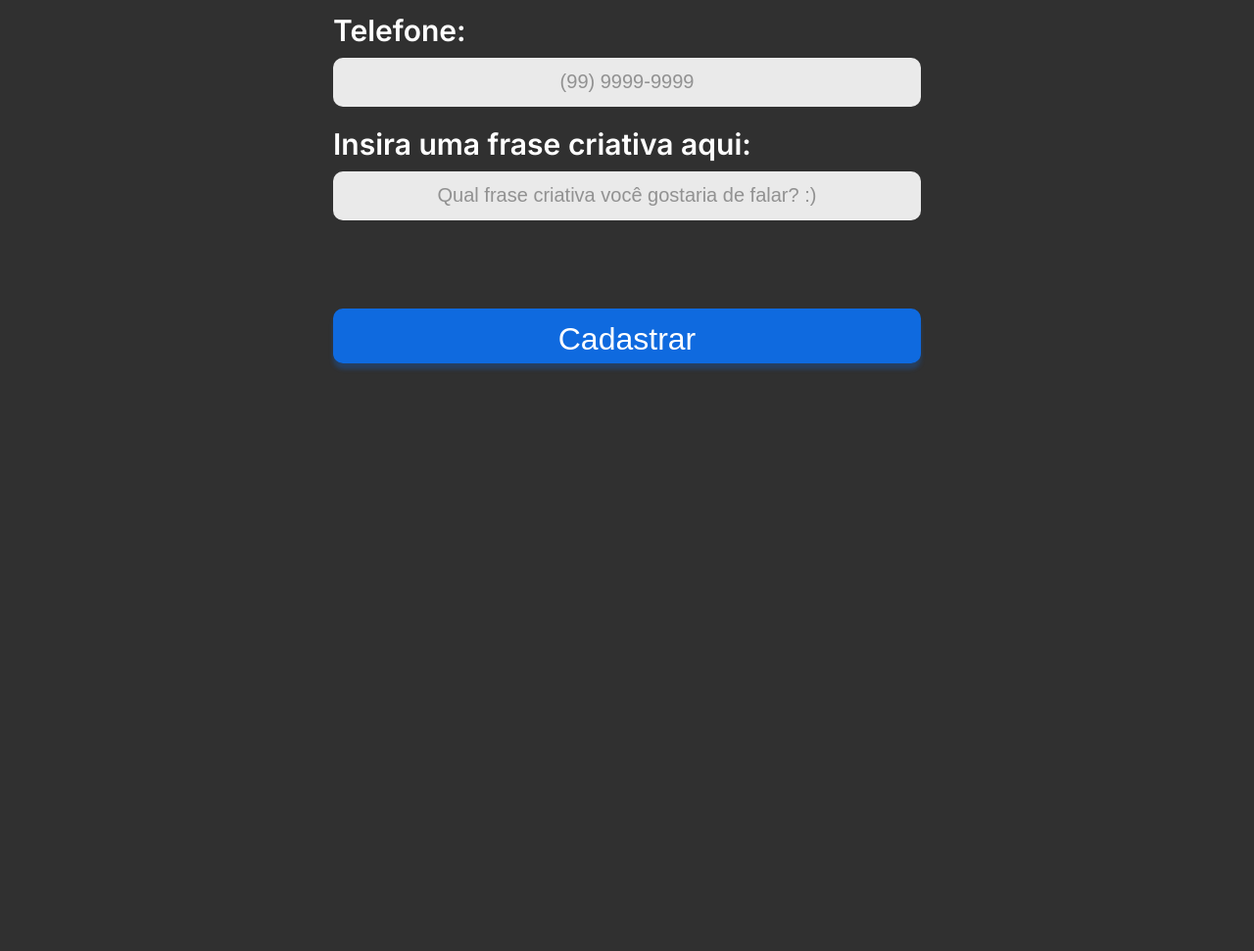
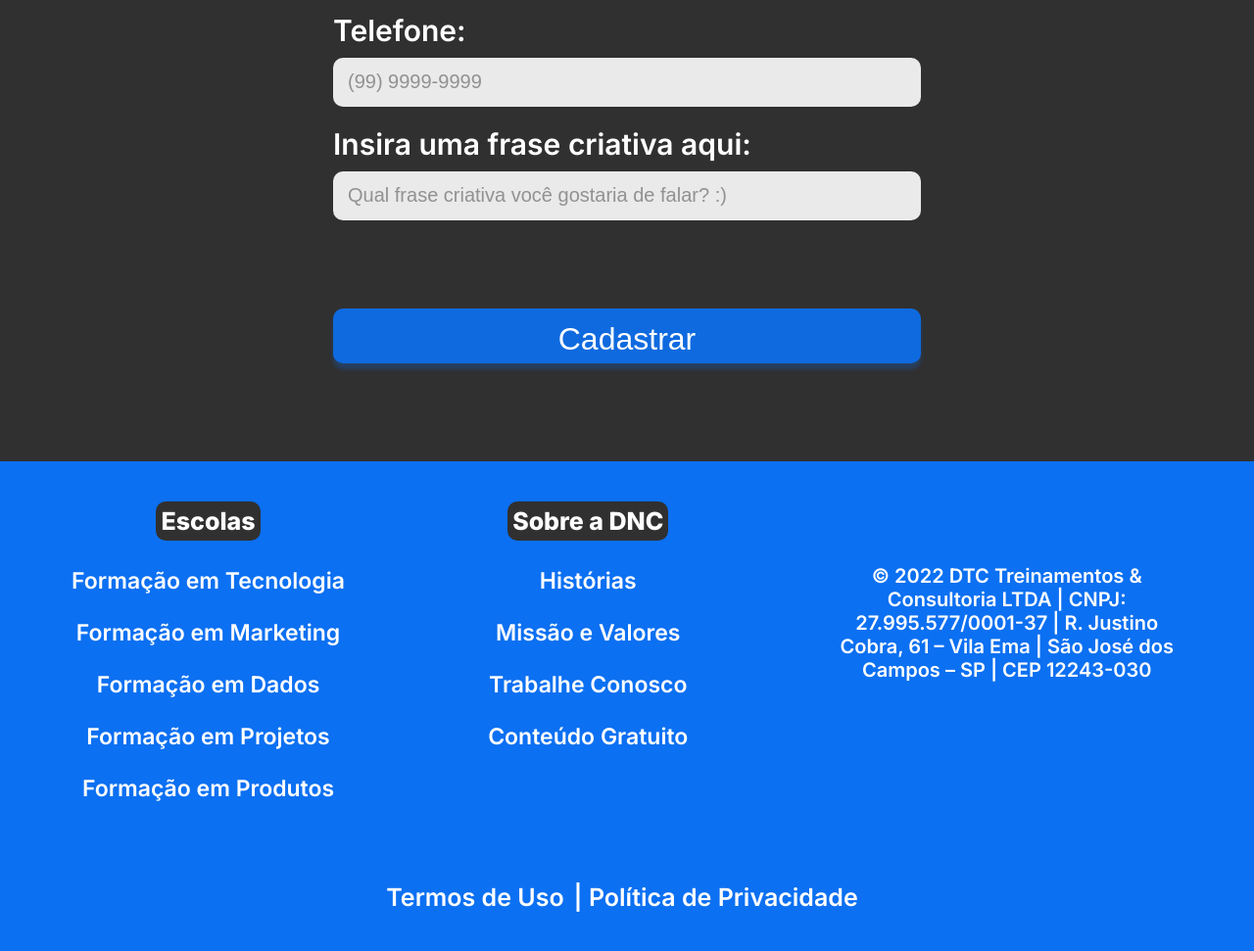
Before and after one commit to renanZsantos/bootcamp, a plain HTML site: page index.html in a window 1280 px wide. Shown: the part 1161-2132 px from the top of the page at 98% size. Before the commit the page ends 1632 px from the top, so only its background shows below. Drawn offline with Linux system fonts and the light colour scheme.

Commit message:
Adicionando media query no footer

```diff
--- a/index.html
+++ b/index.html
@@ -18,7 +18,7 @@
 
     <section>
         <header>
-            <h1 style="font-family: Inter;">
+            <h1>
                 BOOTCAMP DNC
             </h1>
             <h2>
@@ -72,5 +72,68 @@
 
         </form>
     </section>
+
+    <footer>
+        <div class="linhaUm">
+            <nav>
+                <h5>Escolas</h5>
+                <ul>
+                    <li>
+                        <a href="">Formação em Tecnologia</a>
+                    </li>
+
+                    <li>
+                        <a href="">Formação em Marketing</a>
+                    </li>
+
+                    <li>
+                        <a href="">Formação em Dados</a>
+                    </li>
+
+                    <li>
+                        <a href="">Formação em Projetos</a>
+                    </li>
+
+                    <li>
+                        <a href="">Formação em Produtos</a>
+                    </li>
+                </ul>
+            </nav>
+
+            <nav>
+                <h5>Sobre a DNC</h5>
+            <ul>
+                <li>
+                    <a href="">Histórias</a>
+                </li>
+
+                <li>
+                    <a href="">Missão e Valores</a>
+                </li>
+
+                <li>
+                    <a href="">Trabalhe Conosco</a>
+                </li>
+
+                <li>
+                    <a href="">Conteúdo Gratuito</a>
+                </li>
+            </ul>
+            </nav>
+
+            <div class="endereco">
+                © 2022 DTC Treinamentos & Consultoria LTDA
+                 | CNPJ: 27.995.577/0001-37 | R.
+                  Justino Cobra, 61 – Vila Ema | São José dos Campos
+                   – SP | CEP 12243-030
+            </div>
+        </div>
+
+        <div class="linhaDois">
+            <a href="">Termos de Uso</a>
+            <a href="">Política de Privacidade</a>
+        </div>
+    </footer>
+
 </body>
 </html>
--- a/style.css
+++ b/style.css
@@ -128,7 +128,6 @@ section {
             font-size: 20px;
             padding: 15px;
             background-color: rgba(255, 255, 255, 0.898);
-            text-align: center;
         }
 
         form label {
@@ -166,3 +165,165 @@ section {
             cursor: pointer;
             text-align: center;
         }
+
+        /*Footer*/
+
+        footer {
+            width: 100%;
+            background-color: var(--azul-dnc);
+            height: 500px;
+        }
+
+            footer .linhaUm {
+                display: flex;
+                justify-content: space-around;
+                align-items: center;
+            }
+
+            footer ul {
+                list-style: none;
+                margin: 0;
+                padding: 0;
+            }
+
+            footer nav {
+                display: flex;
+                flex-direction: column;
+                align-items: center;
+                height: 330px;
+            }
+
+            footer h5 {
+                text-align: center;
+                color: white;
+                font-weight: 800;
+                font-size: 25px;
+                background-color: var(--preto-dnc);
+                border-radius: 10px;
+                padding: 5px;
+                margin-bottom:  2px;
+            }
+
+            footer  ul li {
+                text-align: center;
+                color: white;
+                font-weight: 600;
+                font-size: 23px;
+                margin: 25px 0px 25px 0px;
+
+            }
+
+            footer ul li a {
+                color: white;
+                text-decoration: none;
+            }
+
+            footer ul li a:hover{
+                color: var(--cinza-hover);
+            }
+
+            footer .endereco {
+                text-align: center;
+                color: white;
+                font-weight: 600;
+                font-size: 20px;
+                width: 28%;
+            }
+
+            footer .linhaDois {
+                text-align: center;
+                font-weight: 600;
+                font-size: 25px;
+                margin-top: 100px;
+            }
+
+            footer .linhaDois a {
+                color: white;
+                text-decoration: none;
+            }
+
+            footer .linhaDois a:hover {
+                color:var(--cinza-hover)
+            }
+
+            footer .linhaDois a::after {
+                content: "|";
+                margin-left: 10px;
+            }
+
+            footer .linhaDois a:last-of-type::after {
+                content: "";
+        }
+
+@media only screen and (max-width: 600px) {
+
+                     /*Menu*/
+
+    #menuSuperior {
+        flex-direction: column;
+        height: auto;
+    }
+
+    #menuSuperior button {
+        width: 100%;
+        margin: 0;
+    }
+
+    #menu {
+        flex-direction: column;
+        width: 100%;
+        margin: 0;
+        line-height:40px;
+    }
+
+    #menu a {
+        display: flex;
+        align-items: center;
+    }
+
+            /* Section */
+
+    section h1 {
+        font-size: 38px;
+    }
+
+    section h2 {
+        font-size: 32px;
+        padding: 0;
+        margin: 0px 0px 70px 0px;
+    }
+
+    form {
+        width: 100%;
+        font-size: 20px;
+    }
+
+    .checkbox-items label {
+        font-size: 18px;
+    }
+
+            /* Footer*/
+
+    footer {
+        width: 100%;
+        height: auto;
+    }
+
+    footer .linhaUm {
+        flex-direction: column;
+    }
+
+    footer .endereco {
+        width: 80%;
+    }
+
+    footer .linhaDois a {
+        font-size:20px;
+    }
+
+    footer .linhaDois {
+        margin-top: 30px;
+        text-align: center;
+    }
+
+}
```
